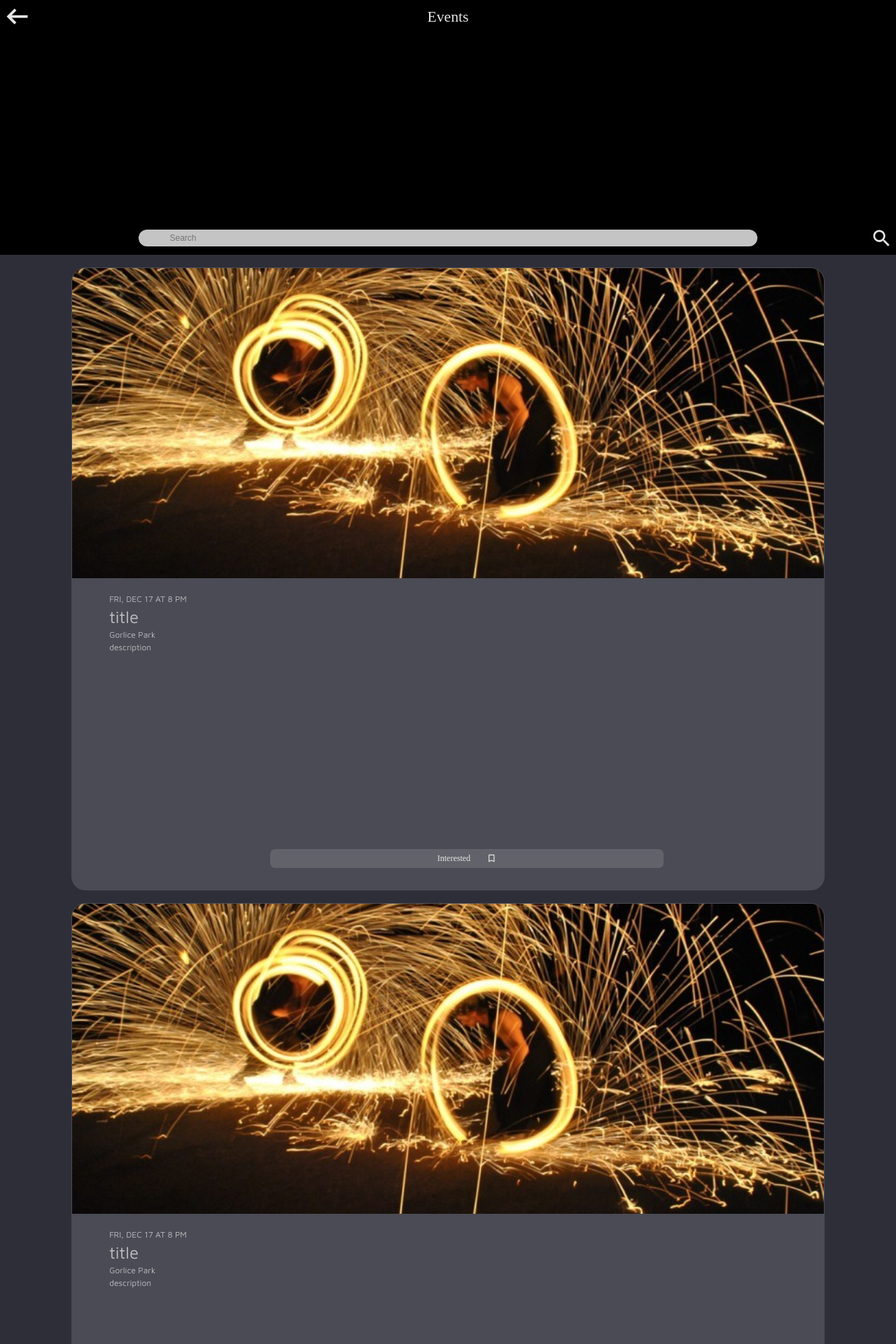
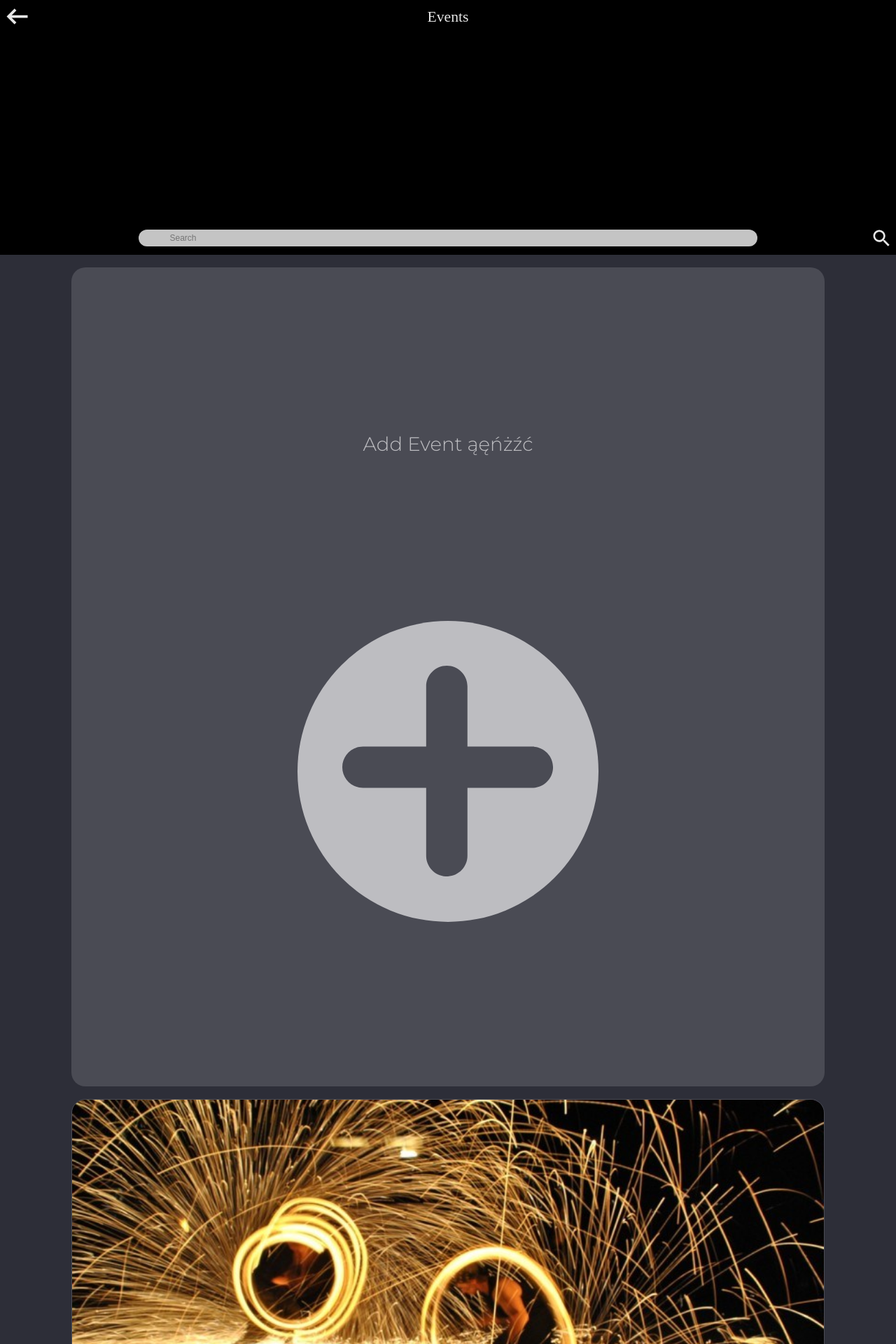
Before and after one commit to Withos/FLOWB, a PHP site: page /events in a window 1280 px wide. Shown: the top 1920 px of the page at 70% size. Run offline with PHP 8.4, Linux system fonts and the light colour scheme; a stand-in replaces the project's code that opens the database connection; some libraries are stand-ins or nearby versions.

Commit message:
minor changes

```diff
--- a/public/css/chats.css
+++ b/public/css/chats.css
@@ -121,7 +121,7 @@
 }
 
 .content>div>p{
-    font-family: 'Maven Pro';
+    font-family: 'Maven Pro', serif;
     font-style: normal;
     font-weight: normal;
     color: #e6e6e6;
--- a/public/css/events.css
+++ b/public/css/events.css
@@ -11,7 +11,6 @@
     height: 50%;
     width: 75%;
     transition-duration: 0.4s;
-
 }
 
 .events_button,.videos_button:hover, .people_button:hover  {
@@ -35,16 +34,50 @@
     padding: 2rem 4vw;
     overflow: auto;
 }
-
-.content>div{
+.add_event{
+    display: flex;
+    flex-direction: column;
+    align-items: center;
+    justify-content: space-evenly;
+    background: #4a4b54;
+    border-radius: 20px;
     height: 60vh;
     box-sizing: border-box;
+}
+#add_event_plus_background{
+    aspect-ratio: 1;
+    width: 50%;
+    height: auto;
+    border-radius: 50%;
+    background: #bdbdc1;
+    display: flex;
+    align-items: center;
+    justify-content: center;
+}
+
+.add_event>div>svg{
+    width: 70%;
+    height: 70%;
+    fill: #4a4b54;
+}
+
+.add_event_text{
+    font-size: 2.3em;
+    /*font-family: 'Maven Pro', serif;*/
+    font-family: 'Montserrat', sans-serif;
+    color: #bdbdc1;
+    user-select: none;
+    margin: 0;
+}
+
+.event{
+    height: 60vh !important;
     display: flex;
     flex-direction: column;
     row-gap: 0;
 }
 
-.content>div>img {
+.event>img {
     height: 50%;
     width: 100%;
     object-fit: cover;
@@ -54,7 +87,7 @@
     box-sizing: border-box;
 }
 
-.content>div>div {
+.event_information {
     border-radius: 0 0 20px 20px;
     background: #4a4b54;
     margin: 0;
@@ -69,19 +102,19 @@
     row-gap: 5%;
 }
 
-.content>div>div>h2{
+.event>div>h2{
     margin: 0;
     color:#bdbdc1;
-    font-family: 'Maven Pro';
+    font-family: 'Maven Pro', serif;
     font-style: normal;
     font-weight: normal;
     font-size: 1.5em;
 }
 
-.content>div>div>p{
+.event>div>p{
     margin: 0;
     color:#bdbdc1;
-    font-family: 'Maven Pro';
+    font-family: 'Maven Pro', serif;
     font-style: normal;
     font-weight: normal;
 
@@ -114,6 +147,7 @@
     color: #e6e6e6;
     margin: 0;
     user-select: none;
+    font-family: 'Maven Pro', serif;
 }
 .interested:hover .interested_text{
     color: #62636a;
@@ -209,9 +243,23 @@
         padding: 1.5rem 8vw;
         box-sizing: border-box;
         overflow: auto;
+        width: 100vw;
     }
-    .content>div>div{
+
+    .event{
+        min-height: 50vh;
+    }
+
+    .event>div{
         row-gap: 0.3rem;
+    }
+
+    .add_event{
+        min-height: 45vh;
+    }
+
+    #add_event_plus_background{
+        width: 40%;
     }
 }
 
@@ -226,7 +274,7 @@
         font-size: 12px;
     }
 
-    .content>div>div {
+    .event>div {
         font-size: 16px;
     }
 }
--- a/public/css/home.css
+++ b/public/css/home.css
@@ -68,7 +68,7 @@
 .content>div>div>h2{
     margin: 0;
     color:#bdbdc1;
-    font-family: 'Maven Pro';
+    font-family: 'Maven Pro', serif;
     font-style: normal;
     font-weight: normal;
 }
@@ -76,7 +76,7 @@
 .content>div>div>p{
     margin: 0;
     color:#bdbdc1;
-    font-family: 'Maven Pro';
+    font-family: 'Maven Pro', serif;
     font-style: normal;
     font-weight: normal;
 
--- a/public/css/login.css
+++ b/public/css/login.css
@@ -105,7 +105,7 @@ form{
     border-radius: 266px;
     grid-column: 3;
     color: white;
-    font-family: 'Maven Pro';
+    font-family: 'Maven Pro', serif;
     font-style: normal;
     font-weight: normal;
     font-size: 2vmax;
@@ -130,7 +130,7 @@ form{
 }
 
 .or>p{
-    font-family: 'Maven Pro';
+    font-family: 'Maven Pro', serif;
     font-style: normal;
     font-weight: normal;
     font-size: 2.2vmax;
--- a/public/css/people.css
+++ b/public/css/people.css
@@ -90,7 +90,7 @@
     color: #a6a6a6;
     margin: 0;
     user-select: none;
-    font-family: 'Maven Pro';
+    font-family: 'Maven Pro', serif;
     font-style: normal;
     font-weight: normal;
 }
@@ -124,7 +124,7 @@
     margin: 0;
     user-select: none;
     font-size: 1.2em;
-    font-family: 'Maven Pro';
+    font-family: 'Maven Pro', serif;
     font-style: normal;
     font-weight: normal;
 }
--- a/public/css/profile.css
+++ b/public/css/profile.css
@@ -30,7 +30,7 @@ div{
 
 p, h1, h2{
     color: #a6a6a6;
-    font-family: 'Maven Pro';
+    font-family: 'Maven Pro', serif;
     font-style: normal;
     font-weight: normal;
 
@@ -108,7 +108,7 @@ p, h1, h2{
     color: #a6a6a6;
     margin: 0;
     user-select: none;
-    font-family: 'Maven Pro';
+    font-family: 'Maven Pro', serif;
     font-style: normal;
     font-weight: normal;
 }
--- a/public/css/style.css
+++ b/public/css/style.css
@@ -77,7 +77,7 @@ body>div{
     align-items: flex-end;
     justify-content: space-evenly;
     grid-row: 1;
-    font-family: 'Maven Pro';
+    font-family: 'Maven Pro', serif;
     font-style: normal;
     font-weight: normal;
     padding-bottom: 1vh;
--- a/public/views/events.php
+++ b/public/views/events.php
@@ -7,6 +7,7 @@
     <meta http-equiv="X-UA-Compatible" content="IE=edge">
     <meta name="viewport" content="width=device-width, initial-scale=1.0">
     <link href="https://fonts.googleapis.com/css?family=Maven+Pro&display=swap" rel="stylesheet">
+    <link href="https://fonts.googleapis.com/css2?family=Montserrat:wght@300&display=swap" rel="stylesheet">
     <title>Events</title>
 </head>
 <body>
@@ -73,9 +74,20 @@
             </form>
         </div>
         <section class="content">
-            <div id="event_1">
+            <div class="add_event">
+                <p class="add_event_text">Add Event ąęńżźć</p>
+                <div id="add_event_plus_background">
+                    <svg id="Capa_1" xmlns="http://www.w3.org/2000/svg" xmlns:xlink="http://www.w3.org/1999/xlink" x="0px" y="0px"
+                         viewBox="0 0 60.364 60.364" xml:space="preserve">
+                            <path d="M54.454,23.18l-18.609-0.002L35.844,5.91C35.845,2.646,33.198,0,29.934,0c-3.263,0-5.909,2.646-5.909,5.91v17.269
+                                L5.91,23.178C2.646,23.179,0,25.825,0,29.088c0.002,3.264,2.646,5.909,5.91,5.909h18.115v19.457c0,3.267,2.646,5.91,5.91,5.91
+                                c3.264,0,5.909-2.646,5.91-5.908V34.997h18.611c3.262,0,5.908-2.645,5.908-5.907C60.367,25.824,57.718,23.178,54.454,23.18z"/>
+                    </svg>
+                </div>
+            </div>
+            <div class="event" id="event_1">
                 <img src="/public/pics/event1.jpg">
-                <div>
+                <div class="event_information">
                     <p class="date">FRI, DEC 17 AT 8 PM</p>
                     <h2>title</h2>
                     <p class="location">Gorlice Park</p>
@@ -89,9 +101,9 @@
                     </div>
                 </div>
             </div>
-            <div id="event_2">
+            <div class="event" id="event_2">
                 <img src="/public/pics/event1.jpg">
-                <div>
+                <div class="event_information">
                     <p class="date">FRI, DEC 17 AT 8 PM</p>
                     <h2>title</h2>
                     <p class="location">Gorlice Park</p>
@@ -104,9 +116,9 @@
                     </div>
                 </div>
             </div>
-            <div id="event_3">
+            <div class="event" id="event_3">
                 <img src="/public/pics/event1.jpg">
-                <div>
+                <div class="event_information">
                     <p class="date">FRI, DEC 17 AT 8 PM</p>
                     <h2>title</h2>
                     <p class="location">Gorlice Park</p>
@@ -119,9 +131,9 @@
                     </div>
                 </div>
             </div>
-            <div id="event_4">
+            <div class="event" id="event_4">
                 <img src="/public/pics/event1.jpg">
-                <div>
+                <div class="event_information">
                     <p class="date">FRI, DEC 17 AT 8 PM</p>
                     <h2>title</h2>
                     <p class="location">Gorlice Park</p>
--- a/src/models/User.php
+++ b/src/models/User.php
@@ -2,18 +2,19 @@
 
 class User
 {
-    private $email;
-    private $password;
-    private $name;
-    private $surname;
-    private $date_of_birth;
+    private string $email;
+    private string $password;
+    private string $name;
+    private string $surname;
+    private string $date_of_birth;
 
-    public function __construct(string $email, string $password, string $name, string $surname)
+    public function __construct(string $email, string $password, string $name, string $surname, string $date_of_birth)
     {
         $this->email = $email;
         $this->password = $password;
         $this->name = $name;
         $this->surname = $surname;
+        $this->date_of_birth = $date_of_birth;
     }
 
     public function getEmail(): string
@@ -57,7 +58,7 @@ class User
     }
 
 
-    public function getDateOfBirth()
+    public function getDateOfBirth(): string
     {
         return $this->date_of_birth;
     }
--- a/src/models/event.php
+++ b/src/models/event.php
@@ -6,7 +6,7 @@ class Event
     private string $title;
     private string $description;
     private string $date;
-    private  string $imageUrl;
+    private string $imageUrl;
 
     public function __construct(string $title,
                                 string $description,
@@ -16,6 +16,7 @@ class Event
         $this->title = $title;
         $this->description = $description;
         $this->date = $date;
+        $this->imageUrl = $imageUrl;
     }
 
     public function getTitle(): string
@@ -40,7 +41,7 @@ class Event
 
     public function getDate(): string
     {
-        return $this->like;
+        return $this->date;
     }
 
     public function setDate(string $date): void
```
